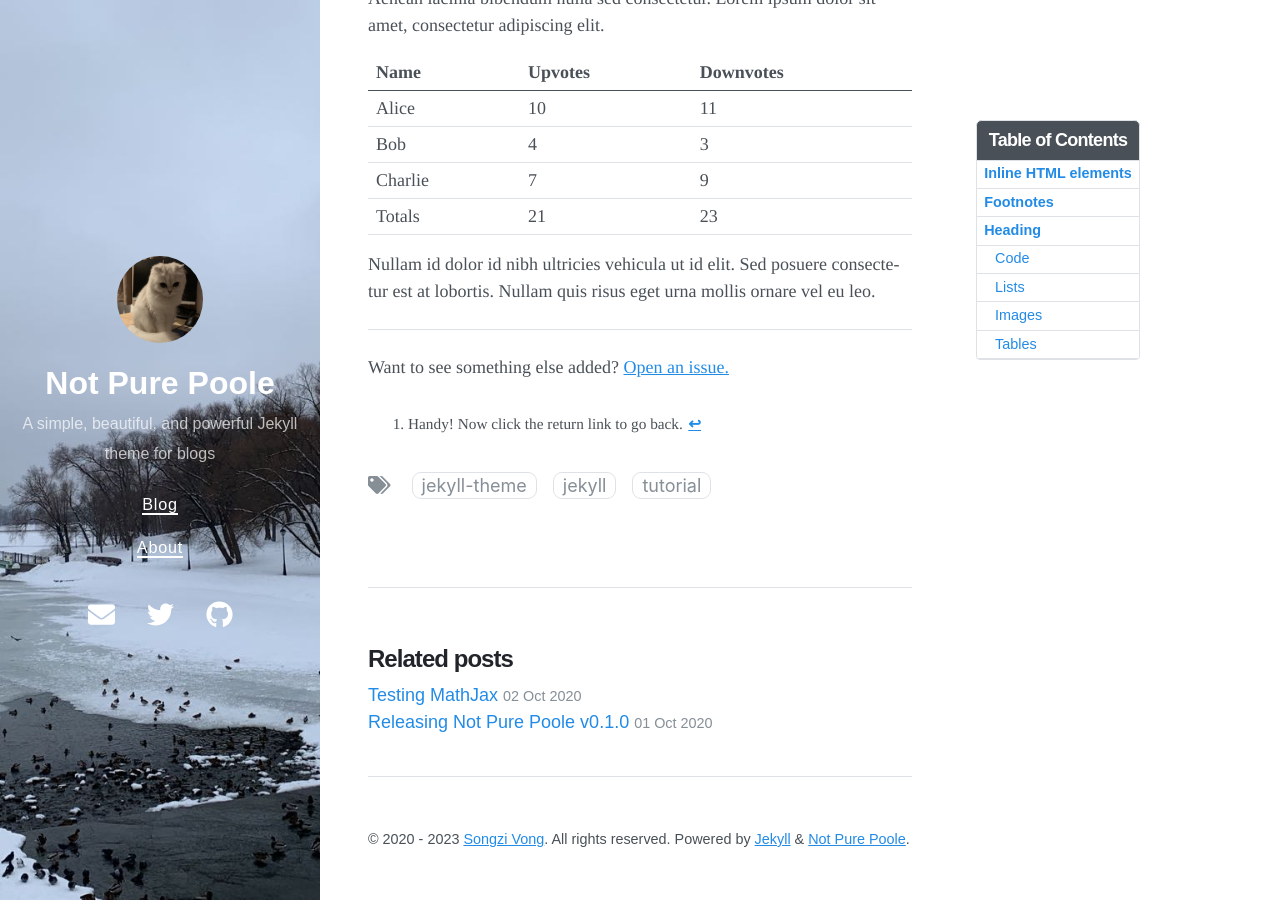
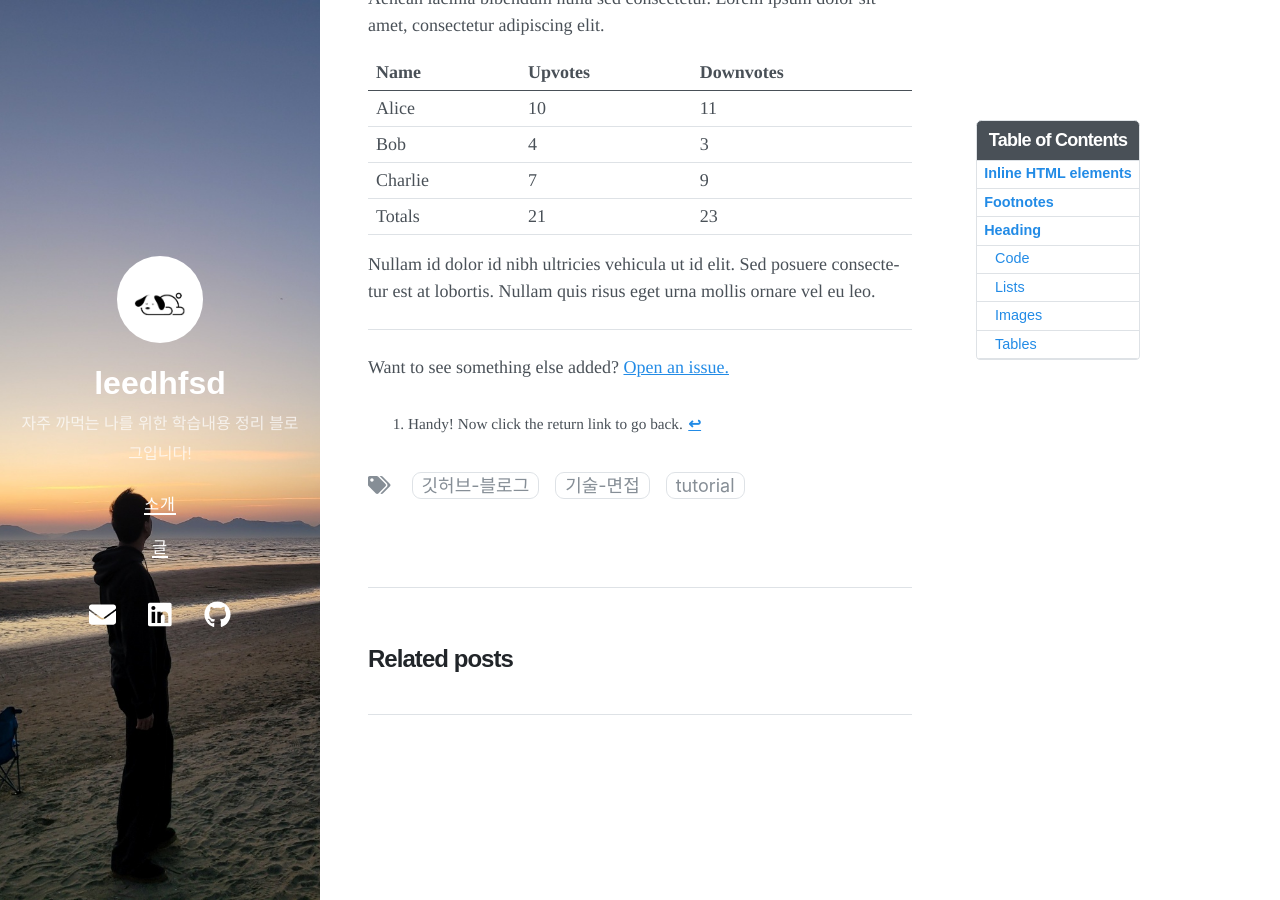
Before and after one commit to leedhfsd/leedhfsd.github.io, a Jekyll site: the page built from md_example/2020-09-29-welcome-to-not-pure-poole.md, in a window 1280 px wide and 900 px high, scrolled down 4540 px. Built offline with Jekyll 4.4.1, drawn with Linux system fonts in a browser that asks for light colours; nearby versions of some CDN libraries.

Commit message:
feat: jekyll 테마 변경

```diff
--- a/Gemfile
+++ b/Gemfile
@@ -2,3 +2,5 @@ source "https://rubygems.org"
 gemspec
 
 gem 'jekyll-compose', group: [:jekyll_plugins]
+
+gem "webrick", "~> 1.8"
--- a/_config.yml
+++ b/_config.yml
@@ -1,7 +1,7 @@
 # Setup
-title: Not Pure Poole
-description: A simple, beautiful, and powerful Jekyll theme for blogs
-url: https://vszhub.github.io
+title: leedhfsd
+description: 자주 까먹는 나를 위한 학습내용 정리 블로그입니다!
+url: https://leedhfsd.github.io
 avatar: /avatar.jpeg
 paginate: 5
 permalink: pretty
@@ -28,15 +28,15 @@ exclude:
   - not-pure-poole.gemspec
 
 # Optimize Jekyl SEO Tag
-twitter:
-  username: vszhub
+email:
+  username: leedhfsd
   card: summary
 logo: logo.png
 social:
-  name: Songzi Vong
+  name: LEE DAEHYUN
   links:
-    - https://twitter.com/vszhub
-    - https://github.com/vszhub
+    - https://www.linkedin.com/in/daehyun-lee-7092aa256/
+    - https://github.com/leedhfsd
 google_site_verification: xxxxx
 lang: en
 
@@ -54,6 +54,6 @@ sass:
 
 # Specify the author for blog posts
 author:
-  name: Songzi Vong
-  url: https://github.com/vszhub/
-  email: vszhub@gmail.com
+  name: leedhfsd
+  url: https://github.com/leedhfsd/
+  email: leedhfsd@gmail.com
--- a/_data/navigation.yml
+++ b/_data/navigation.yml
@@ -1,4 +1,4 @@
-- title: Blog
+- title: 소개
+  url: /about/
+- title: 글
   url: /
-- title: About
-  url: /about/
--- a/_includes/content.html
+++ b/_includes/content.html
@@ -1,17 +1,16 @@
-<main>
-  {{ content }}
-</main>
+<main>{{ content }}</main>
 
 <footer class="footer">
-  {%- assign year_from = site.posts[-1].date | date: '%Y' -%}
-  {%- assign year_to   = site.time | date: '%Y' -%}
-  {%- if year_from == nil or year_from == year_to -%}
-    {%- assign year_string = year_from -%}
-  {%- else -%}
-    {%- assign year_string = year_from | append: '&nbsp;' | append: '-' | append: '&nbsp;' | append: year_to -%}
-  {%- endif -%}
-  <small>
-    &copy; {{ year_string }} {% if site.author %}<a href="{{ site.author.url }}">{{ site.author.name }}</a>{% endif %}. All rights reserved.
-    Powered by <a href="https://jekyllrb.com/">Jekyll</a> & <a href="https://github.com/vszhub/not-pure-poole">Not Pure Poole</a>.
-  </small>
+  {%- assign year_from = site.posts[-1].date | date: '%Y' -%} {%- assign year_to
+  = site.time | date: '%Y' -%} {%- if year_from == nil or year_from == year_to
+  -%} {%- assign year_string = year_from -%} {%- else -%} {%- assign year_string
+  = year_from | append: '&nbsp;' | append: '-' | append: '&nbsp;' | append:
+  year_to -%} {%- endif -%}
+  <!-- <small>
+    &copy; {{ year_string }} {% if site.author %}<a href="{{ site.author.url }}"
+      >{{ site.author.name }}</a
+    >{% endif %}. All rights reserved. Powered by
+    <a href="https://jekyllrb.com/">Jekyll</a> &
+    <a href="https://github.com/vszhub/not-pure-poole">Not Pure Poole</a>.
+  </small> -->
 </footer>
--- a/_posts/2020-09-29-welcome-to-not-pure-poole.md
+++ b/md_example/2020-09-29-welcome-to-not-pure-poole.md
@@ -2,16 +2,16 @@
 layout: post
 title: Welcome to Not Pure Poole
 date: 2020-09-29 23:18 +0800
-last_modified_at: 2020-10-01 01:08:25 +0800
-tags: [jekyll theme, jekyll, tutorial]
-toc:  true
+tags: [깃허브 블로그, 기술 면접, tutorial]
+toc: true
 ---
+
 Welcome to **Not Pure Poole**! This is an example post to show the layout.
 {: .message }
 
 First, do you notice the TOC on the right side? Try to scroll down to read this post, you'll find that the TOC is always sticky in the viewport.
 
-Cum sociis natoque penatibus et magnis <a href="#">dis parturient montes</a>, nascetur ridiculus mus. *Aenean eu leo quam.* Pellentesque ornare sem lacinia quam venenatis vestibulum. Sed posuere consectetur est at lobortis. Cras mattis consectetur purus sit amet fermentum.
+Cum sociis natoque penatibus et magnis <a href="#">dis parturient montes</a>, nascetur ridiculus mus. _Aenean eu leo quam._ Pellentesque ornare sem lacinia quam venenatis vestibulum. Sed posuere consectetur est at lobortis. Cras mattis consectetur purus sit amet fermentum.
 
 > Curabitur blandit tempus porttitor. Nullam quis risus eget urna mollis ornare vel eu leo. Nullam id dolor id nibh ultricies vehicula ut id elit.
 
@@ -22,7 +22,7 @@ Etiam porta **sem malesuada magna** mollis euismod. Cras mattis consectetur puru
 HTML defines a long list of available inline tags, a complete list of which can be found on the [Mozilla Developer Network](https://developer.mozilla.org/en-US/docs/Web/HTML/Element).
 
 - **To bold text**, use `<strong>`.
-- *To italicize text*, use `<em>`.
+- _To italicize text_, use `<em>`.
 - <mark>To highlight</mark>, use `<mark>`.
 - Abbreviations, like <abbr title="HyperText Markup Langage">HTML</abbr> should use `<abbr>`, with an optional `title` attribute for the full phrase.
 - Citations, like <cite>&mdash; Mark Otto</cite>, should use `<cite>`.
@@ -162,7 +162,7 @@ Aenean lacinia bibendum nulla sed consectetur. Lorem ipsum dolor sit amet, conse
 
 Nullam id dolor id nibh ultricies vehicula ut id elit. Sed posuere consectetur est at lobortis. Nullam quis risus eget urna mollis ornare vel eu leo.
 
------
+---
 
 Want to see something else added? <a href="https://github.com/vszhub/not-pure-poole/issues/new">Open an issue.</a>
 
```
Also changed, not shown: _data/social.yml (+5 -5 lines), _posts/2023-12-21-start-blog.md (added, +16 -0 lines), Gemfile.lock, avatar.jpeg, bg.jpeg, md_example/2020-10-01-releasing-not-pure-poole-v0-1-0.md (renamed from _posts/2020-10-01-releasing-not-pure-poole-v0-1-0.md), md_example/2020-10-02-testing-mathjax.md (renamed from _posts/2020-10-02-testing-mathjax.md).
